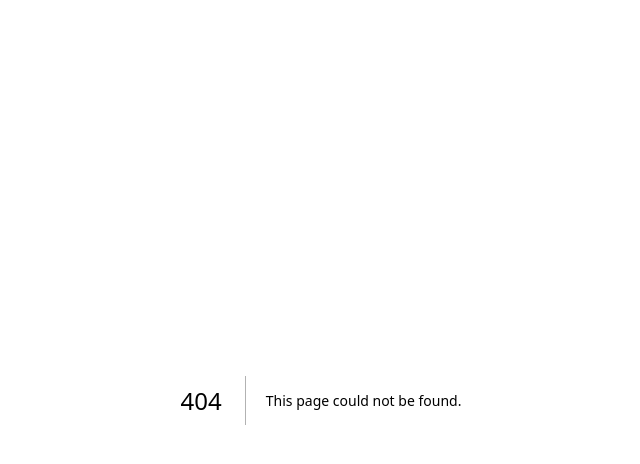
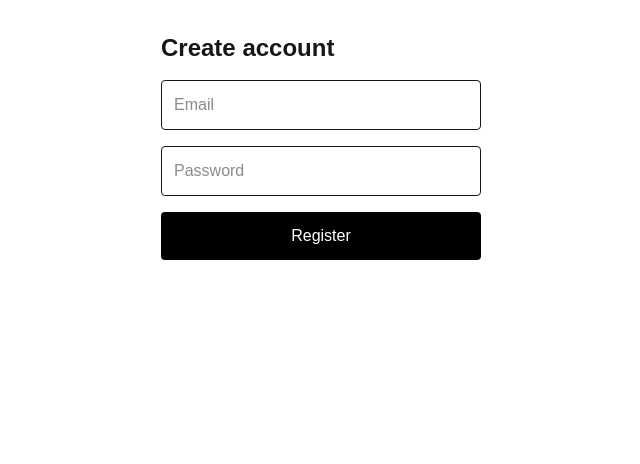
Before and after one commit to mannanj21/agentic-text2sql, a Next.js app in the folder frontend/: page /auth/register in a window 1280 px wide. Before the commit this address had no page. Shown: the top 464 px of the page, without its empty margins (319-959 px from the left). Built offline with nearby package versions, Linux system fonts and the light colour scheme.

Commit message:
feat(frontend): add auth pages and API proxy [S7.1]

```diff
--- a/frontend/next.config.ts
+++ b/frontend/next.config.ts
@@ -1,6 +1,10 @@
 import type { NextConfig } from "next";
 
 const nextConfig: NextConfig = {
+  async rewrites() {
+    const backend = process.env.BACKEND_URL ?? "http://localhost:8000";
+    return [{ source: "/api/:path*", destination: `${backend}/:path*` }];
+  },
   /* config options here */
   cacheComponents: true,
   partialPrefetching: true,
--- /dev/null
+++ b/frontend/src/app/auth/AuthForm.tsx
@@ -0,0 +1,30 @@
+"use client";
+
+import { FormEvent, useState } from "react";
+import { ApiError, apiFetch } from "@/lib/api";
+
+export function AuthForm({ mode }: { mode: "login" | "register" }) {
+  const [error, setError] = useState("");
+  const [done, setDone] = useState(false);
+  const submit = async (event: FormEvent<HTMLFormElement>) => {
+    event.preventDefault();
+    setError("");
+    const form = new FormData(event.currentTarget);
+    try {
+      await apiFetch(`/auth/${mode}`, {
+        method: "POST",
+        body: JSON.stringify({ email: form.get("email"), password: form.get("password") }),
+      });
+      setDone(true);
+    } catch (caught) {
+      setError(caught instanceof ApiError ? caught.message : "Unable to contact the service.");
+    }
+  };
+  return <form onSubmit={submit} className="mx-auto flex w-full max-w-sm flex-col gap-4 p-8">
+    <h1 className="text-2xl font-semibold">{mode === "login" ? "Welcome back" : "Create account"}</h1>
+    <input name="email" type="email" required placeholder="Email" className="rounded border p-3" />
+    <input name="password" type="password" required minLength={8} placeholder="Password" className="rounded border p-3" />
+    {error && <p role="alert" className="text-red-700">{error}</p>}
+    {done ? <p>Success.</p> : <button className="rounded bg-black p-3 text-white" type="submit">{mode === "login" ? "Log in" : "Register"}</button>}
+  </form>;
+}
--- /dev/null
+++ b/frontend/src/app/auth/login/page.tsx
@@ -0,0 +1,2 @@
+import { AuthForm } from "../AuthForm";
+export default function LoginPage() { return <AuthForm mode="login" />; }
--- /dev/null
+++ b/frontend/src/app/auth/register/page.tsx
@@ -0,0 +1,2 @@
+import { AuthForm } from "../AuthForm";
+export default function RegisterPage() { return <AuthForm mode="register" />; }
--- a/frontend/src/app/layout.tsx
+++ b/frontend/src/app/layout.tsx
@@ -13,8 +13,8 @@ const geistMono = Geist_Mono({
 });
 
 export const metadata: Metadata = {
-  title: "Create Next App",
-  description: "Generated by create next app",
+  title: "Text-to-SQL Analytics",
+  description: "Safe analytics for PostgreSQL.",
 };
 
 export default function RootLayout({ children }: LayoutProps<"/">) {
```
Also changed, not shown: 1 other file (tests, documents, lock files or other folders).
